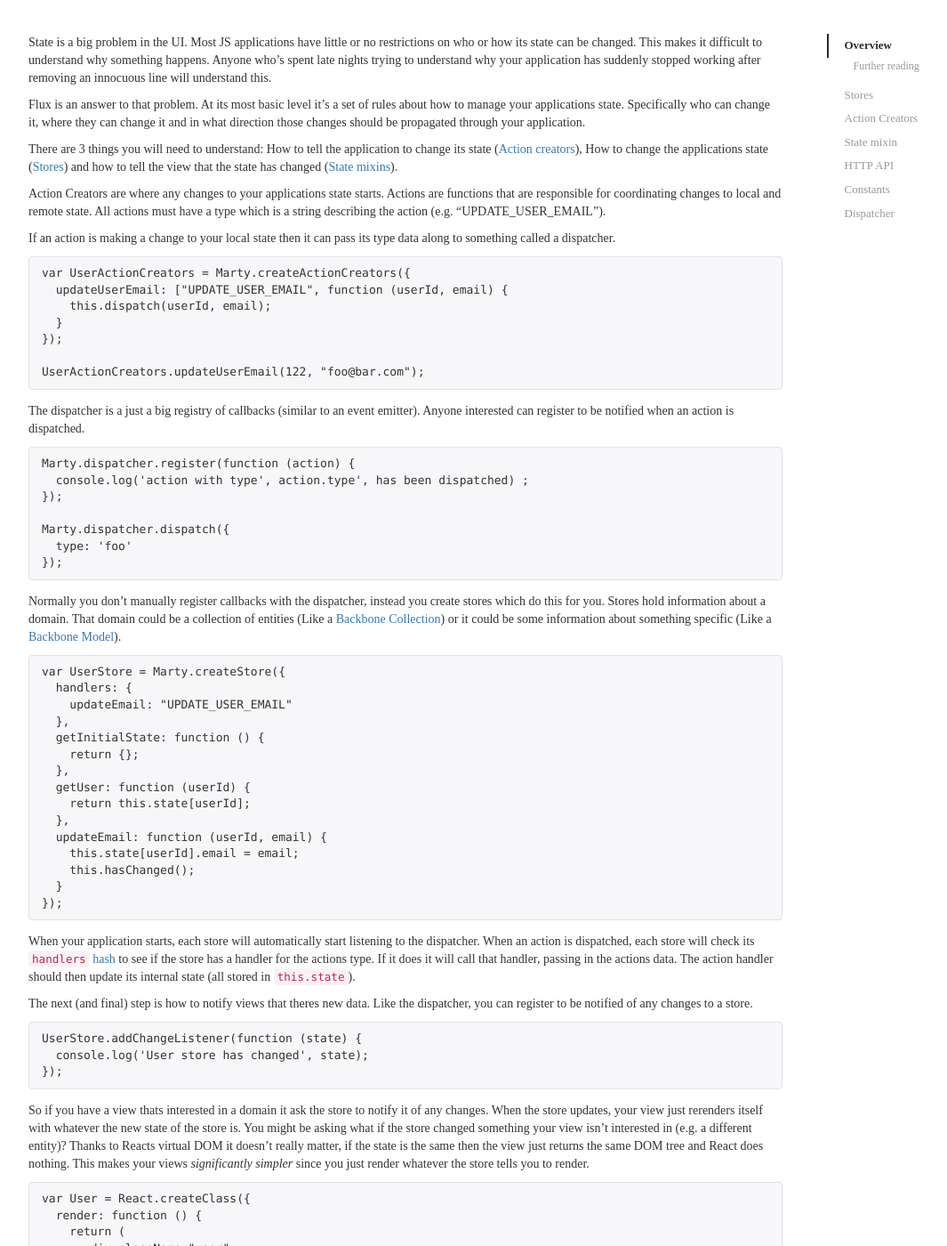
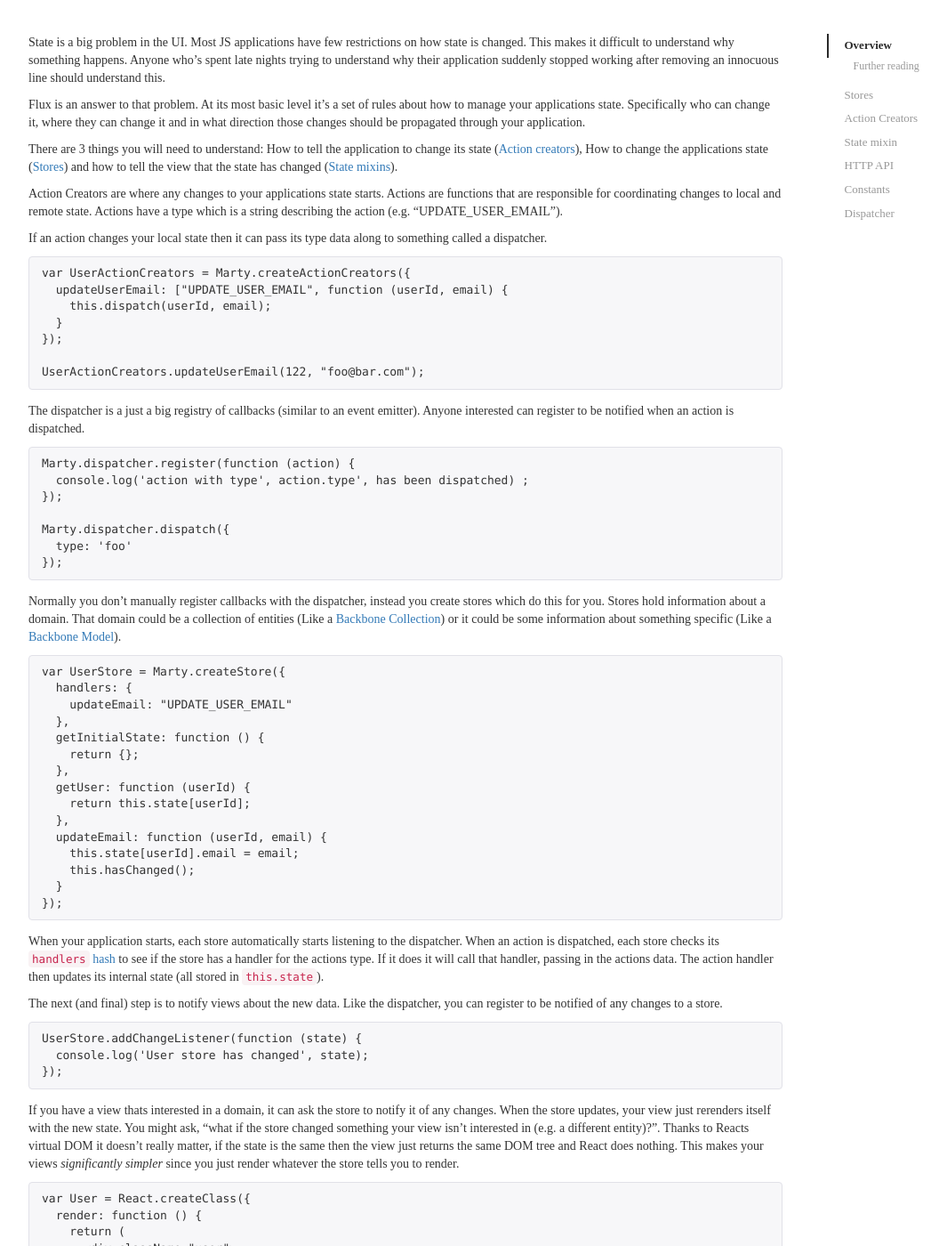
Before and after one commit to alsuper114/marty, a Jekyll site: the page built from docs/docs/index.md, in a window 1280 px wide and 1400 px high, scrolled down 270 px. Shown: the whole window at 89% size, without its empty margins (38-1103 px from the left). Built offline with Jekyll 4.4.1, drawn with Linux system fonts in a browser that asks for light colours; nearby versions of some CDN libraries; Markdown is read by kramdown in place of the engine named in the settings; some of the changed text lies outside the part shown.

Commit message:
Incorporated @alanclarke's suggestions

```diff
--- a/docs/docs/index.md
+++ b/docs/docs/index.md
@@ -2,20 +2,20 @@
 layout: docs
 title: Overview
 id: overview
-description: Explaining the core concepts of Marty and how it all fits together
+description: Explaining the Flux architecture and how Marty works
 group: docs
 order: 1
 ---
 
-State is a big problem in the UI. Most JS applications have little or no restrictions on who or how its state can be changed. This makes it difficult to understand why something happens. Anyone who's spent late nights trying to understand why your application has suddenly stopped working after removing an innocuous line will understand this.
+State is a big problem in the UI. Most JS applications have few restrictions on how state is changed. This makes it difficult to understand why something happens. Anyone who's spent late nights trying to understand why their application suddenly stopped working after removing an innocuous line should understand this.
 
 Flux is an answer to that problem. At its most basic level it's a set of rules about how to manage your applications state. Specifically who can change it, where they can change it and in what direction those changes should be propagated through your application.
 
 There are 3 things you will need to understand: How to tell the application to change its state ([Action creators](/docs/actionCreators.html)), How to change the applications state ([Stores](/docs/stores.html)) and how to tell the view that the state has changed ([State mixins](/docs/stateMixin.html)).
 
-Action Creators are where any changes to your applications state starts. Actions are functions that are responsible for coordinating changes to local and remote state. All actions must have a type which is a string describing the action (e.g. "UPDATE\_USER_EMAIL").
+Action Creators are where any changes to your applications state starts. Actions are functions that are responsible for coordinating changes to local and remote state. Actions have a type which is a string describing the action (e.g. "UPDATE\_USER_EMAIL").
 
-If an action is making a change to your local state then it can pass its type data along to something called a dispatcher.
+If an action changes your local state then it can pass its type data along to something called a dispatcher.
 
 {% highlight js %}
 var UserActionCreators = Marty.createActionCreators({
@@ -59,9 +59,9 @@ var UserStore = Marty.createStore({
 });
 {% endhighlight %}
 
-When your application starts, each store will automatically start listening to the dispatcher. When an action is dispatched, each store will check its [``handlers`` hash](/docs/stores.html#handlers) to see if the store has a handler for the actions type. If it does it will call that handler, passing in the actions data. The action handler should then update its internal state (all stored in ``this.state``).
+When your application starts, each store automatically starts listening to the dispatcher. When an action is dispatched, each store checks its [``handlers`` hash](/docs/stores.html#handlers) to see if the store has a handler for the actions type. If it does it will call that handler, passing in the actions data. The action handler then updates its internal state (all stored in ``this.state``).
 
-The next (and final) step is how to notify views that theres new data. Like the dispatcher, you can register to be notified of any changes to a store.
+The next (and final) step is to notify views about the new data. Like the dispatcher, you can register to be notified of any changes to a store.
 
 {% highlight js %}
 UserStore.addChangeListener(function (state) {
@@ -69,7 +69,7 @@ UserStore.addChangeListener(function (state) {
 });
 {% endhighlight %}
 
-So if you have a view thats interested in a domain it ask the store to notify it of any changes. When the store updates, your view just rerenders itself with whatever the new state of the store is. You might be asking what if the store changed something your view isn't interested in (e.g. a different entity)? Thanks to Reacts virtual DOM it doesn't really matter, if the state is the same then the view just returns the same DOM tree and React does nothing. This makes your views *significantly simpler* since you just render whatever the store tells you to render.
+If you have a view thats interested in a domain, it can ask the store to notify it of any changes. When the store updates, your view just rerenders itself with the new state. You might ask, "what if the store changed something your view isn't interested in (e.g. a different entity)?". Thanks to Reacts virtual DOM it doesn't really matter, if the state is the same then the view just returns the same DOM tree and React does nothing. This makes your views *significantly simpler* since you just render whatever the store tells you to render.
 
 {% highlight js %}
 var User = React.createClass({
@@ -135,13 +135,13 @@ var User = React.createClass({
 });
 {% endhighlight %}
 
-Whenever you want to change value within your application your data must follow this flow of [Action creator](/docs/actionCreators.html) **->** [Dispatcher](/docs/dispatcher.html) **->** [Store](/docs/stores.html) **->** [State mixin](/docs/stateMixin.html) **->** View. Known as a **unidirectional data flow**
+Whenever you want to change a value within your application your data must follow this flow of [Action creator](/docs/actionCreators.html) **->** [Dispatcher](/docs/dispatcher.html) **->** [Store](/docs/stores.html) **->** [State mixin](/docs/stateMixin.html) **->** View. This is known as a **unidirectional data flow**.
 
 <center>
   <img src="/img/data-flow.png" alt="Data flow"/>
 </center>
 
-While this seems superfluous at first it turns out to have some great benefits. First and foremost, its really easy to debug. There's only one place your application state can change so if you don't have to dig into all the views to work out what changed a value (Its even easier if you're using [immutable data collections](/docs/stores.html#immutable)). Thanks to action types being stings you have a loosely coupled [Law of Demeter](http://en.wikipedia.org/wiki/Law_of_Demeter) architecture which is easy to grow without increasing the complexity of the code base.
+While this seems superfluous at first it turns out to have some great benefits. First and foremost, its really easy to debug. There's only one place your application state can change so you don't have to dig into all the views to work out where a value was changed (it's even easier if you're using [immutable data collections](/docs/stores.html#immutable)). Thanks to action types being strings you have a loosely coupled [Law of Demeter](http://en.wikipedia.org/wiki/Law_of_Demeter) architecture which is easy to grow without increasing the complexity of the code base.
 
 
 <h2 id="further-reading">Further reading</h2>
```
Also changed, not shown: other parts of docs/docs/index.md (+1 -1 lines).
